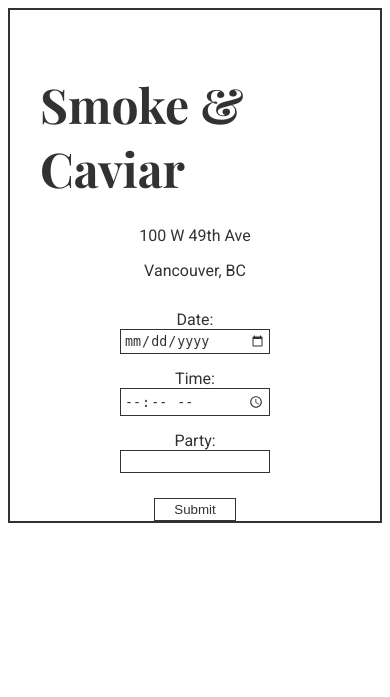
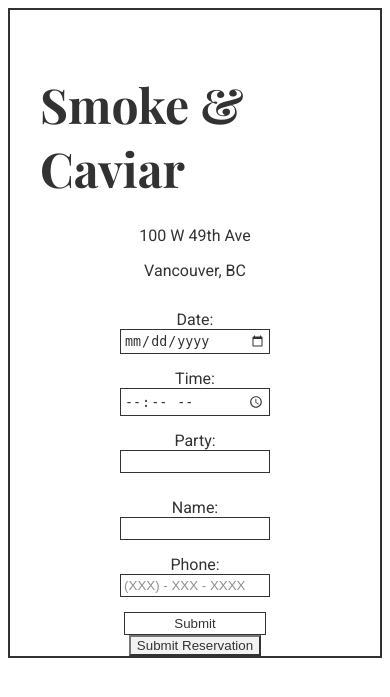
Before and after one commit to Dreiii18/Restaurant, a PHP site: page /frontend/html/reservation.html in a window 390 px wide. Shown: the top 697 px of the page. Run offline with PHP 8.4, Linux system fonts and the light colour scheme; some web fonts are replaced.

Commit message:
added another submit button, added name and phone number. added required and placeholders

```diff
--- a/frontend/css/reservation.css
+++ b/frontend/css/reservation.css
@@ -75,6 +75,17 @@ input{
     background-color: white;
     color: black;
     border: 1px solid black;
-    width: 25%;
+    /* width: 25%; */
     margin: auto;
 }
+
+.btn-outline-primary {
+    color:rgb(0,0,0);
+    border-color:rgb(0,0,0);
+    outline-color: rgb(0,0,0);
+}
+.btn-outline-primary:hover {
+    background-color: rgb(59, 59, 56);
+    border-color:rgb(59, 59, 56);
+
+}
--- a/frontend/html/reservation.html
+++ b/frontend/html/reservation.html
@@ -30,7 +30,12 @@
                     <input type="time" id="reso-time" name="reso-time">
                     <label for="reso-party">Party:</label>
                     <input type="number" id="reso-party" name="reso-party" max="50">
+                    <label for="name">Name: </label>
+                    <input type="text" id="cust-name" id="cust-name" required>
+                    <label for="phone">Phone: </label>
+                    <input type="number" id="cust-phone" id="cust-phone" max="11" placeholder="(XXX) - XXX - XXXX" required>
                     <input type="submit" id="submit-btn">
+                    <button type="button" class="btn btn-outline-primary" id="submit-button">Submit Reservation</button>
                 </form>
             </div>
         </div>
--- a/frontend/main.php
+++ b/frontend/main.php
@@ -47,6 +47,9 @@ $js_files  = array_merge($pages['main']['js'],  $pages[$page]['js']);
                 <li class="nav-item">
                     <a class="nav-link" href="?page=co">Checkout</a>
                 </li>
+                <li class="nav-item">
+                    <a class="nav-link" href="?page=r">Reservations</a>
+                </li>
                 <li class="nav-item dropdown">
                     <a class="nav-link dropdown-toggle" href="#" id="navbarDropdown" role="button" data-toggle="dropdown" aria-haspopup="true" aria-expanded="false">
                     Dropdown
```
